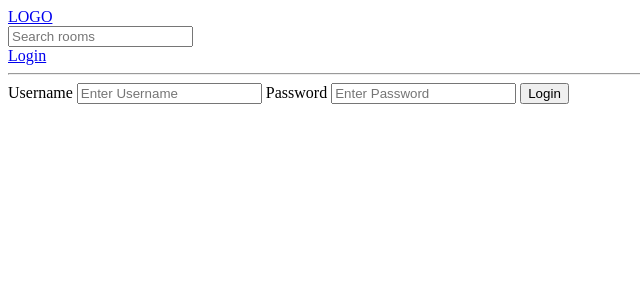
After one commit to naiemislam110133/python-basic-project, a Django app: page /login/ in a window 1280 px wide. The commit adds this page. Shown: the top 300 px of the page, without its empty margins (0-640 px from the left). Run offline with Django 5.2, Linux system fonts and the light colour scheme.

Commit message:
apply authenticate

```diff
--- /dev/null
+++ b/base/templates/base/login_registration.html
@@ -0,0 +1,14 @@
+{% extends 'main.html' %}
+
+{% block content %}
+
+    <form method="POST" action="">
+        {% csrf_token %}
+        <label>Username</label>
+        <input type="text" name="username" placeholder="Enter Username">
+        <label>Password</label>
+        <input type="password" name="password" placeholder="Enter Password">
+        <input type="submit" value="Login">
+    </form>
+
+{% endblock content %}
--- a/base/urls.py
+++ b/base/urls.py
@@ -2,6 +2,8 @@ from django.urls import path
 from . import views
 
 urlpatterns = [
+    path('login/', views.loginPage, name = 'login'),
+    path('logout/', views.logoutUser, name = 'logout'),
     path('', views.home, name="home"),
     path('room/<str:pk>/', views.room, name="room"),
 
--- a/base/views.py
+++ b/base/views.py
@@ -1,5 +1,8 @@
 from django.shortcuts import render, redirect
+from django.contrib.auth.models import User
 from .models import Room, Topic
+from django.contrib.auth import authenticate, login, logout
+from django.contrib import messages
 from django.db.models import Q
 from .forms import RoomForm
 
@@ -10,6 +13,35 @@ from .forms import RoomForm
 #     {'id': 2, 'name':'Design With me'},
 #     {'id': 3, 'name':'frontend Developer'},
 # ]
+
+
+def loginPage(request):
+
+    if request.method == 'POST':
+        username = request.POST.get('username')
+        password = request.POST.get('password')
+
+        try:
+            user = User.objects.get(username=username)
+
+        except:
+               messages.error(request, "User Doesn't exits")
+
+        user = authenticate(request, username=username, password=password)
+
+        if user is not None:
+            login(request, user)
+            return redirect('home')
+
+        else:
+            messages.error(request, 'Username and Password doesnot exits ')
+
+    context = {}
+    return render(request, 'base/login_registration.html', context)
+
+def logoutUser(request):
+    logout(request)
+    return redirect('home')
 
 def home(request):
     q = request.GET.get('q') if request.GET.get('q') != None else ''
--- a/templates/main.html
+++ b/templates/main.html
@@ -1,16 +1,27 @@
 <!DOCTYPE html>
 <html lang="en">
+
 <head>
     <meta charset="UTF-8">
     <meta name="viewport" content="width=device-width, initial-scale=1.0">
-    <title>{% block title %} {%  endblock title%}</title>
+    <title>{% block title %} {% endblock title%}</title>
 </head>
+
 <body>
     {% include 'navbar.html' %}
+
+    {% if messages %}
+    <ul class="messages">
+        {% for message in messages %}
+        <li>{{ message }}</li>
+        {% endfor %}
+    </ul>
+    {% endif %}
 
     {% block content%}
 
 
     {% endblock content%}
 </body>
+
 </html>
--- a/templates/navbar.html
+++ b/templates/navbar.html
@@ -12,6 +12,13 @@
     <form method="GET" action="{% url 'home' %}">
         <input type="text" name="q" placeholder="Search rooms">
     </form>
+
+    {% if request.user.is_authenticated %}
+        <a href="{% url 'logout' %}">Logout</a>
+
+    {% else %}
+    <a href="{% url 'login'%}">Login</a>
+    {% endif %}
     <hr>
 </body>
 </html>
```
Also changed, not shown: db.sqlite3.
